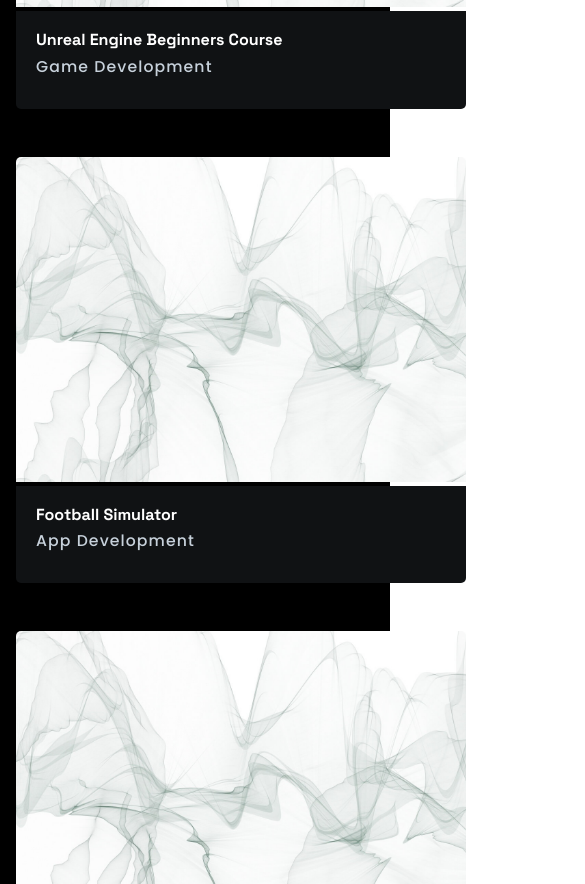
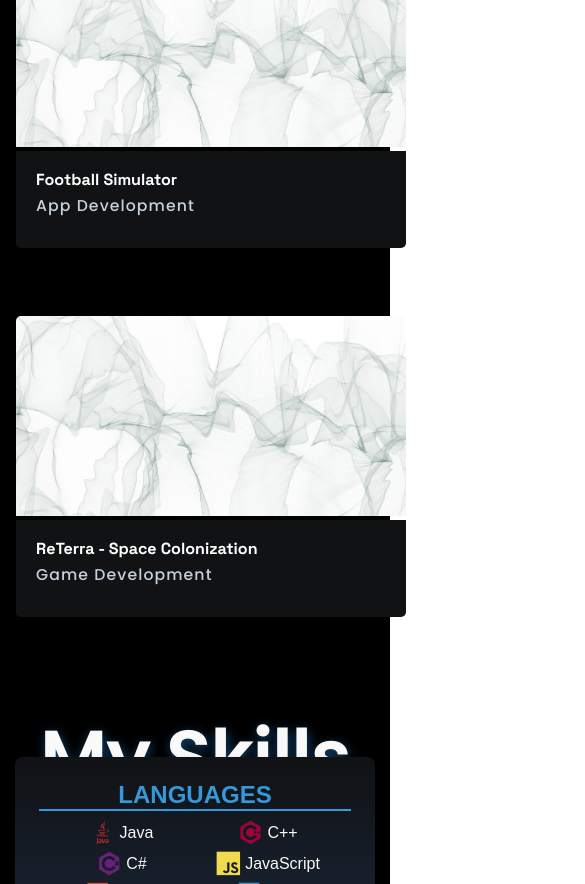
Before and after one commit to BeeTillman/techsite13, a React (Vite) app: page / in a window 390 px wide. Shown: the part 1740-2624 px from the top of the page, 585 px wide, since content can reach past the window. Built offline with nearby package versions, Linux system fonts and the light colour scheme.

Commit message:
Skills and Portfolio Responsiveness

```diff
--- a/src/Skills.css
+++ b/src/Skills.css
@@ -65,3 +65,24 @@
     margin-bottom: 0.25rem;
     flex-basis: calc(33.33% - 10px); /* Distribute items evenly with some spacing */
 }
+
+/* Media queries for responsiveness */
+@media (max-width: 768px) {
+    .skills-categories {
+      flex-direction: column; /* Stack categories vertically on smaller screens */
+      align-items: center; /* Center categories on smaller screens */
+    }
+
+    .skills-category {
+      width: 80%; /* Adjust width for better responsiveness on smaller screens */
+      margin: 1rem auto; /* Center categories horizontally on smaller screens */
+    }
+
+    .skills-category ul {
+      justify-content: center; /* Center items within each category on smaller screens */
+    }
+
+    .skills-category li {
+      flex-basis: calc(50% - 10px); /* Distribute items evenly with some spacing on smaller screens */
+    }
+  }
--- a/src/styles.css
+++ b/src/styles.css
@@ -241,4 +241,17 @@ img.socialIcon {
   .container {
     flex-direction: column;
   }
+
+  .box {
+    width: 100%; /* Make the cards take up the full width */
+    margin-bottom: 20px; /* Add some spacing between the cards */
+  }
+
+  .portfolio-card {
+    width: 100%; /* Make the cards take up the full width */
+  }
+
+  .card-image {
+    height: 200px; /* Adjust the height of the card image for smaller screens */
+  }
 }
```
